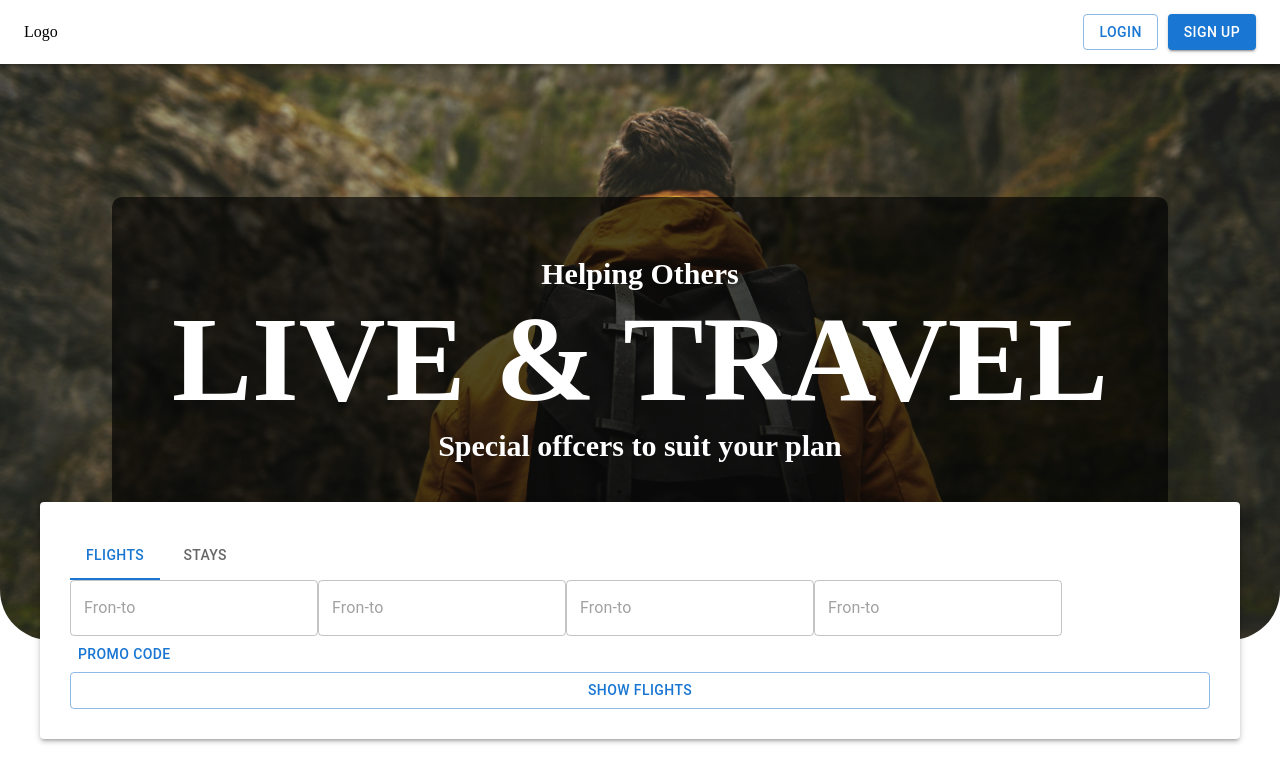
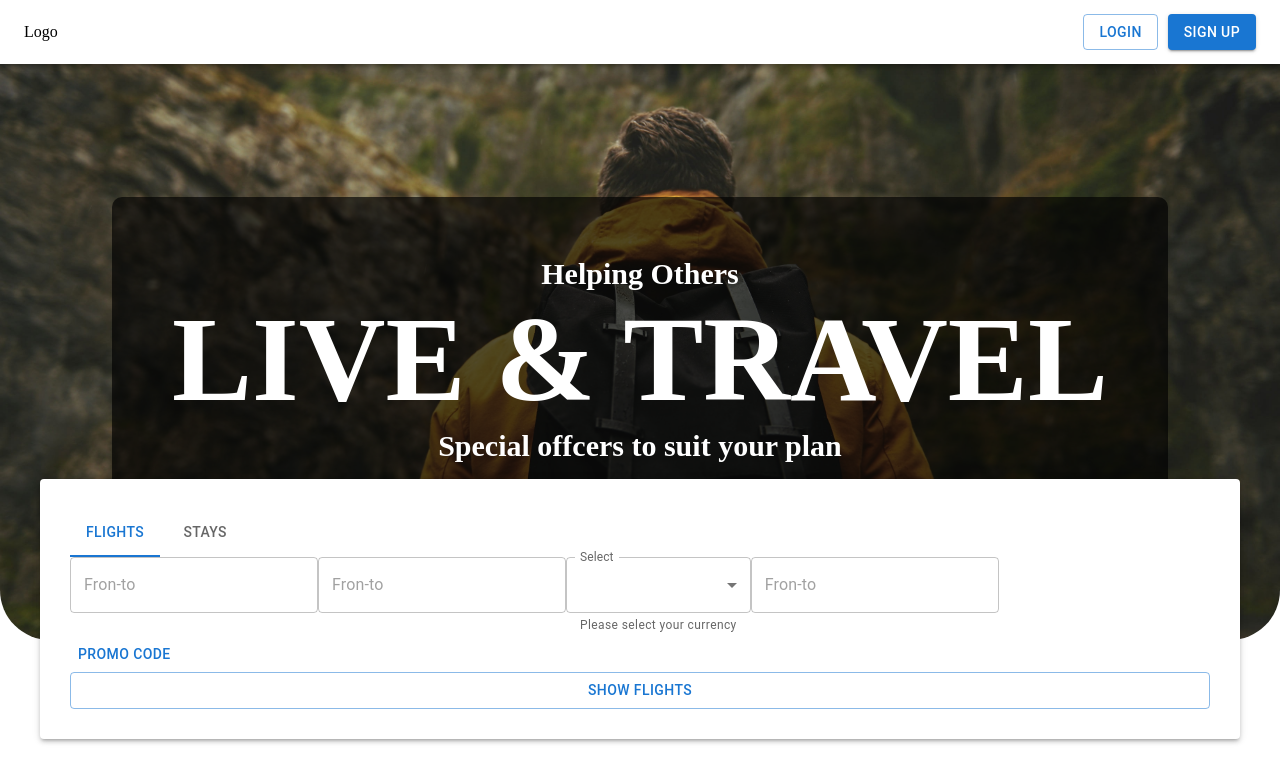
Before and after one commit to GabrielNatan/travel, a React (Vite) app: page / in a window 1280 px wide. Shown: the top 782 px of the page. Built offline with nearby package versions, Linux system fonts and the light colour scheme.

Commit message:
add select

```diff
--- a/src/components/CardTravel/index.tsx
+++ b/src/components/CardTravel/index.tsx
@@ -1,5 +1,6 @@
-import { Box, Button, Tab, Tabs, TextField } from '@mui/material'
+import { Box, Button, MenuItem, Tab, Tabs, TextField } from '@mui/material'
 import { useState } from 'react'
+
 import {
   Container,
 } from './styled'
@@ -9,7 +10,7 @@ export const CardTravel = ()=>{
   function handleChange(_:React.SyntheticEvent<Element, Event>,value: number){
     setValue(value )
   }
-
+const currencies = [{value:"abc",label:"ABC"},{value:"123", label:"123"}]
   return(
     <Container elevation={3}>
     <Box >
@@ -21,7 +22,20 @@ export const CardTravel = ()=>{
         <div>
           <TextField placeholder='Fron-to'/>
           <TextField placeholder='Fron-to'/>
-          <TextField placeholder='Fron-to'/>
+          <TextField
+            id="standard-select-currency"
+            select
+            label="Select"
+            defaultValue="EUR"
+            helperText="Please select your currency"
+            variant="outlined"
+          >
+            {currencies.map((option) => (
+              <MenuItem key={option.value} value={option.value}>
+                {option.label}
+              </MenuItem>
+            ))}
+          </TextField>
           <TextField placeholder='Fron-to'/>
         </div>
         <div>
```
